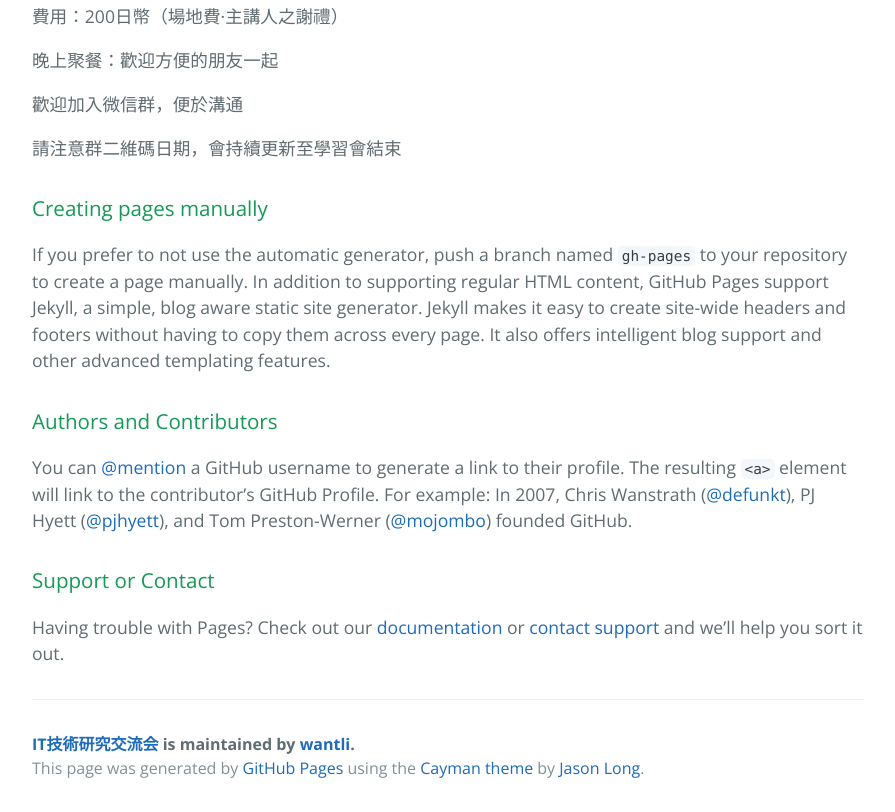
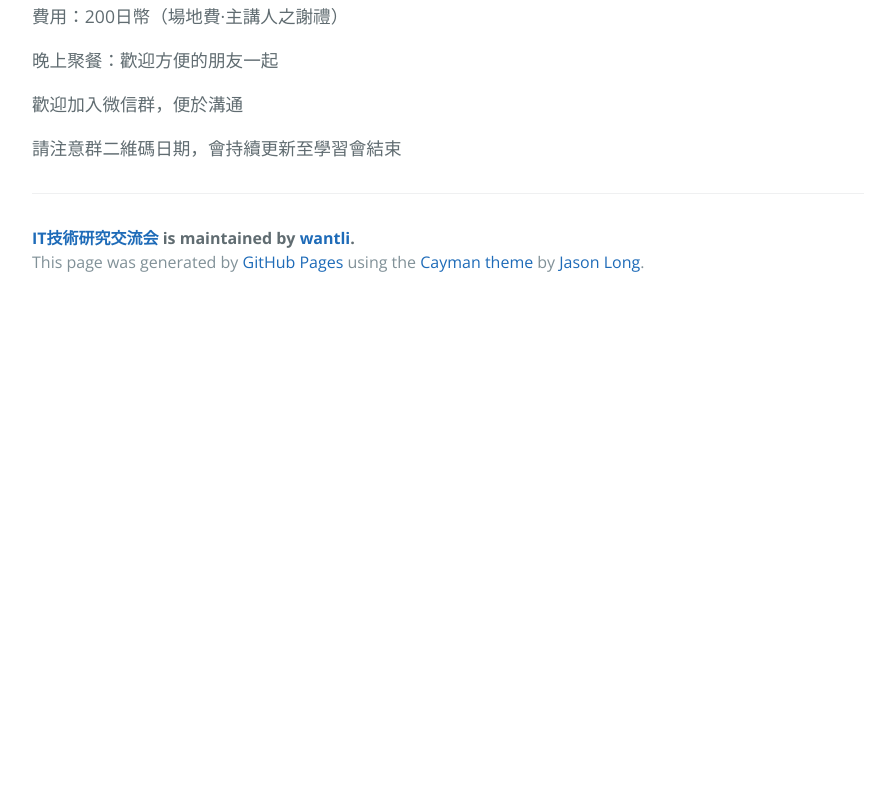
Before and after one commit to wantli/itgroup, a plain HTML site: page index.html in a window 1280 px wide. Shown: the part 1188-2000 px from the top of the page, without its empty margins (192-1087 px from the left). After the commit the page ends 1494 px from the top, so only its background shows below. Drawn offline with nearby package versions, Linux system fonts and the light colour scheme.

```diff
--- a/index.html
+++ b/index.html
@@ -63,21 +63,6 @@
 
 <p>請注意群二維碼日期，會持續更新至學習會結束  </p>
 
-<h3>
-<a id="creating-pages-manually" class="anchor" href="#creating-pages-manually" aria-hidden="true"><span aria-hidden="true" class="octicon octicon-link"></span></a>Creating pages manually</h3>
-
-<p>If you prefer to not use the automatic generator, push a branch named <code>gh-pages</code> to your repository to create a page manually. In addition to supporting regular HTML content, GitHub Pages support Jekyll, a simple, blog aware static site generator. Jekyll makes it easy to create site-wide headers and footers without having to copy them across every page. It also offers intelligent blog support and other advanced templating features.</p>
-
-<h3>
-<a id="authors-and-contributors" class="anchor" href="#authors-and-contributors" aria-hidden="true"><span aria-hidden="true" class="octicon octicon-link"></span></a>Authors and Contributors</h3>
-
-<p>You can <a href="https://help.github.com/articles/basic-writing-and-formatting-syntax/#mentioning-users-and-teams" class="user-mention">@mention</a> a GitHub username to generate a link to their profile. The resulting <code>&lt;a&gt;</code> element will link to the contributor’s GitHub Profile. For example: In 2007, Chris Wanstrath (<a href="https://github.com/defunkt" class="user-mention">@defunkt</a>), PJ Hyett (<a href="https://github.com/pjhyett" class="user-mention">@pjhyett</a>), and Tom Preston-Werner (<a href="https://github.com/mojombo" class="user-mention">@mojombo</a>) founded GitHub.</p>
-
-<h3>
-<a id="support-or-contact" class="anchor" href="#support-or-contact" aria-hidden="true"><span aria-hidden="true" class="octicon octicon-link"></span></a>Support or Contact</h3>
-
-<p>Having trouble with Pages? Check out our <a href="https://help.github.com/pages">documentation</a> or <a href="https://github.com/contact">contact support</a> and we’ll help you sort it out.</p>
-
       <footer class="site-footer">
         <span class="site-footer-owner"><a href="https://github.com/wantli/itgroup">IT技術研究交流会</a> is maintained by <a href="https://github.com/wantli">wantli</a>.</span>
 
```
Also changed, not shown: params.json (+7 -1 lines).
